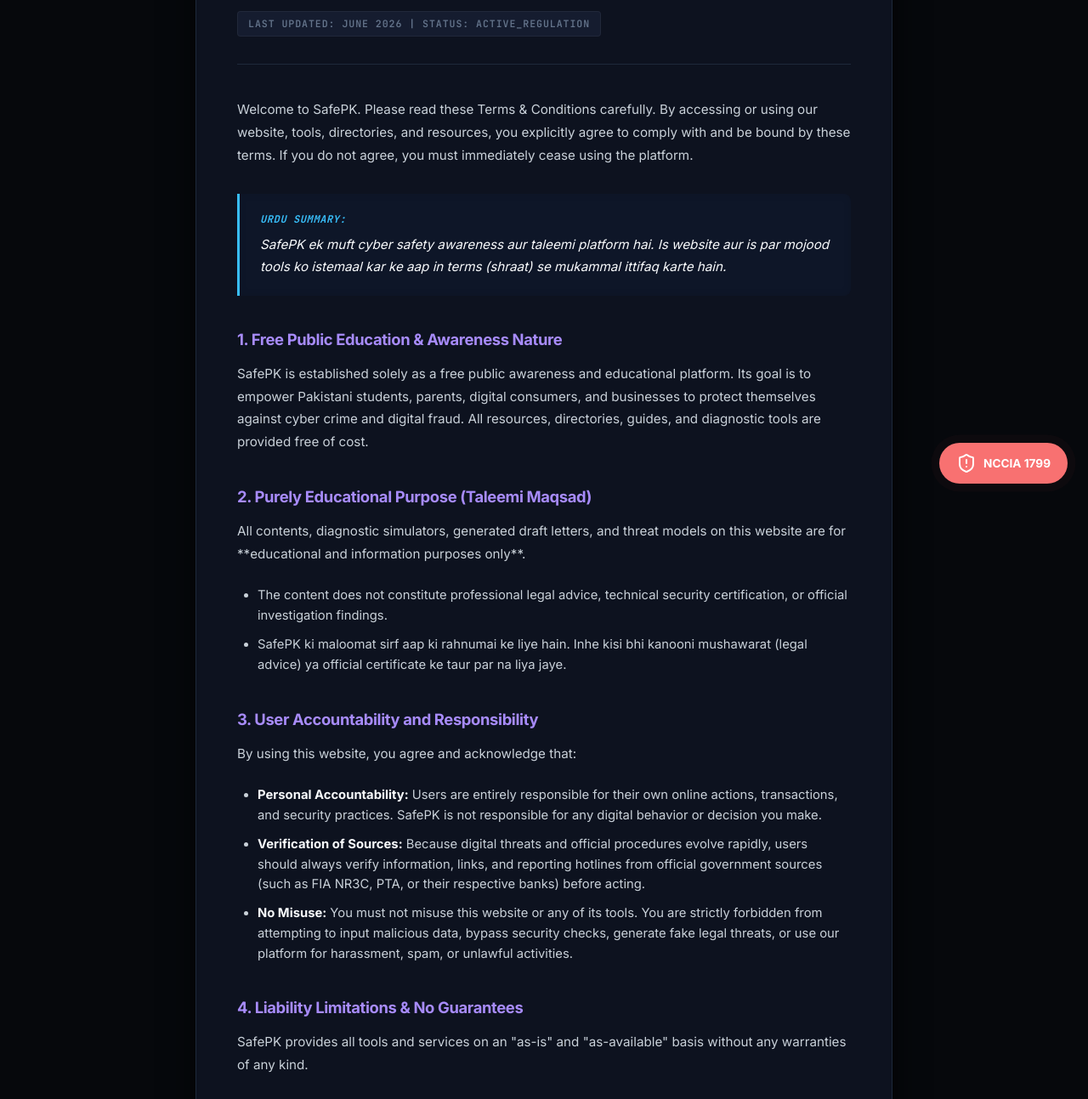
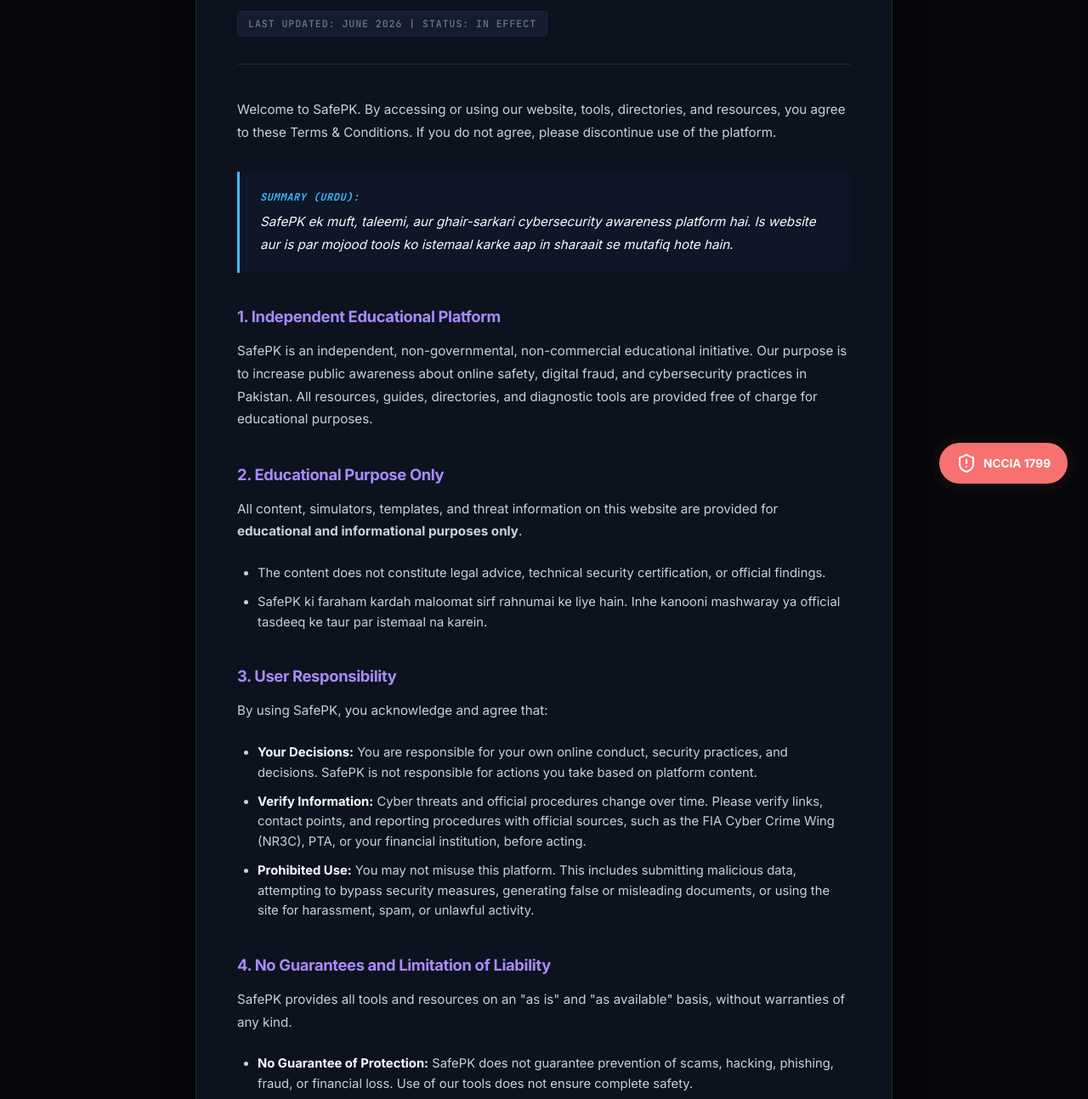
Before and after one commit to Kamran-Liaquat404/SafePK, a React app: page pages/terms-of-use.html in a window 1280 px wide. Shown: the part 207-1500 px from the top of the page at 85% size. Built offline with nearby package versions, Linux system fonts and the light colour scheme.

Commit message:
Update terms-of-use.html

```diff
--- a/pages/terms-of-use.html
+++ b/pages/terms-of-use.html
@@ -7,31 +7,52 @@
       var __DEFINES__ = window.__DEFINES__ || {};
       window.__DEFINES__ = __DEFINES__;
     </script>
-    <title>Terms & Conditions | SafePK</title>
-    <meta name="description" content="Review the Terms and Conditions of SafePK. Understand the terms, guidelines, and user responsibilities for using our free platform." />
-    <meta name="keywords" content="SafePK terms, digital safety guidelines Pakistan, user responsibility" />
+    <title>Terms & Conditions | SafePK - Independent Cybersecurity Awareness Platform</title>
+    <meta name="description" content="SafePK Terms & Conditions: Understand the terms for using our independent, non-governmental educational platform, tools, and resources. SafePK provides cybersecurity awareness only, with no guarantees." />
+    <meta name="keywords" content="SafePK terms and conditions, cybersecurity awareness Pakistan, user responsibilities, non-government, educational platform" />
     <meta name="author" content="SafePK" />
     <meta name="robots" content="index, follow" />
     <link rel="canonical" href="https://safepk.net/pages/terms-of-use.html" />
 
-    <!-- Open Graph / Facebook meta systems -->
+    <!-- Open Graph / Facebook -->
     <meta property="og:type" content="website" />
-    <meta property="og:title" content="Terms & Conditions | SafePK" />
-    <meta property="og:description" content="Review the Terms and Conditions of SafePK. Understand the terms, guidelines, and user responsibilities for using our free platform." />
+    <meta property="og:title" content="Terms & Conditions | SafePK - Independent Cybersecurity Awareness Platform" />
+    <meta property="og:description" content="SafePK is an independent educational platform. By using our website and tools, you agree to these terms. Content is for awareness only and does not constitute professional advice." />
     <meta property="og:url" content="https://safepk.net/pages/terms-of-use.html" />
     <meta property="og:image" content="https://safepk.net/assets/images/safepk_cyber_logo_1782237163960.jpg" />
     <meta property="og:site_name" content="SafePK" />
     <meta property="og:locale" content="en_PK" />
 
-    <!-- Twitter cards -->
-    <meta name="twitter:card" content="summary" />
-    <meta name="twitter:title" content="Terms & Conditions | SafePK" />
-    <meta name="twitter:description" content="View the terms of use for our educational website, threat directories, and offline diagnostic tools." />
+    <!-- Twitter Cards -->
+    <meta name="twitter:card" content="summary_large_image" />
+    <meta name="twitter:title" content="Terms & Conditions | SafePK - Independent Cybersecurity Awareness Platform" />
+    <meta name="twitter:description" content="SafePK provides educational resources and tools for awareness purposes only. Use is subject to these terms and user responsibility." />
     <meta name="twitter:image" content="https://safepk.net/assets/images/safepk_cyber_logo_1782237163960.jpg" />
     <link rel="stylesheet" href="../css/style.css" />
     <link rel="stylesheet" href="../css/responsive.css" />
     <link rel="manifest" href="../manifest.json" />
     <meta name="theme-color" content="#58a6ff" />
+
+    <!-- JSON-LD Schema -->
+    <script type="application/ld+json">
+    {
+      "@context": "https://schema.org",
+      "@type": "WebPage",
+      "name": "Terms & Conditions | SafePK",
+      "url": "https://safepk.net/pages/terms-of-use.html",
+      "description": "Terms for using SafePK, an independent non-governmental educational platform offering cybersecurity awareness resources and tools. Content is for information only and carries no guarantees.",
+      "publisher": {
+        "@type": "Organization",
+        "name": "SafePK",
+        "url": "https://safepk.net",
+        "logo": {
+          "@type": "ImageObject",
+          "url": "https://safepk.net/assets/images/safepk_cyber_logo_1782237163960.jpg"
+        }
+      },
+      "inLanguage": "en-PK"
+    }
+    </script>
   </head>
   <body>
     <!-- Top Nav header -->
@@ -61,49 +82,49 @@
               <span class="text-primary"><i data-lucide="file-text" class="w-7 h-7"></i></span>
               <h1 class="legal-title">Terms & Conditions</h1>
             </div>
-            <span class="legal-meta">LAST UPDATED: JUNE 2026 | STATUS: ACTIVE_REGULATION</span>
+            <span class="legal-meta">LAST UPDATED: JUNE 2026 | STATUS: IN EFFECT</span>
           </div>
 
           <div class="legal-body text-secondary">
             <p>
-              Welcome to SafePK. Please read these Terms & Conditions carefully. By accessing or using our website, tools, directories, and resources, you explicitly agree to comply with and be bound by these terms. If you do not agree, you must immediately cease using the platform.
+              Welcome to SafePK. By accessing or using our website, tools, directories, and resources, you agree to these Terms & Conditions. If you do not agree, please discontinue use of the platform.
             </p>
 
             <blockquote style="border-left: 3px solid var(--color-primary); padding-left: 1rem; margin: 1.5rem 0; font-style: italic; color: var(--text-primary);">
-              <strong>Urdu Summary:</strong> SafePK ek muft cyber safety awareness aur taleemi platform hai. Is website aur is par mojood tools ko istemaal kar ke aap in terms (shraat) se mukammal ittifaq karte hain.
+              <strong>Summary (Urdu):</strong> SafePK ek muft, taleemi, aur ghair-sarkari cybersecurity awareness platform hai. Is website aur is par mojood tools ko istemaal karke aap in sharaait se mutafiq hote hain.
             </blockquote>
 
-            <h3>1. Free Public Education & Awareness Nature</h3>
+            <h3>1. Independent Educational Platform</h3>
             <p>
-              SafePK is established solely as a free public awareness and educational platform. Its goal is to empower Pakistani students, parents, digital consumers, and businesses to protect themselves against cyber crime and digital fraud. All resources, directories, guides, and diagnostic tools are provided free of cost.
+              SafePK is an independent, non-governmental, non-commercial educational initiative. Our purpose is to increase public awareness about online safety, digital fraud, and cybersecurity practices in Pakistan. All resources, guides, directories, and diagnostic tools are provided free of charge for educational purposes.
             </p>
 
-            <h3>2. Purely Educational Purpose (Taleemi Maqsad)</h3>
+            <h3>2. Educational Purpose Only</h3>
             <p>
-              All contents, diagnostic simulators, generated draft letters, and threat models on this website are for **educational and information purposes only**.
+              All content, simulators, templates, and threat information on this website are provided for <strong>educational and informational purposes only</strong>.
             </p>
             <ul>
-              <li>The content does not constitute professional legal advice, technical security certification, or official investigation findings.</li>
-              <li>SafePK ki maloomat sirf aap ki rahnumai ke liye hain. Inhe kisi bhi kanooni mushawarat (legal advice) ya official certificate ke taur par na liya jaye.</li>
+              <li>The content does not constitute legal advice, technical security certification, or official findings.</li>
+              <li>SafePK ki faraham kardah maloomat sirf rahnumai ke liye hain. Inhe kanooni mashwaray ya official tasdeeq ke taur par istemaal na karein.</li>
             </ul>
 
-            <h3>3. User Accountability and Responsibility</h3>
+            <h3>3. User Responsibility</h3>
             <p>
-              By using this website, you agree and acknowledge that:
+              By using SafePK, you acknowledge and agree that:
             </p>
             <ul>
-              <li><strong>Personal Accountability:</strong> Users are entirely responsible for their own online actions, transactions, and security practices. SafePK is not responsible for any digital behavior or decision you make.</li>
-              <li><strong>Verification of Sources:</strong> Because digital threats and official procedures evolve rapidly, users should always verify information, links, and reporting hotlines from official government sources (such as FIA NR3C, PTA, or their respective banks) before acting.</li>
-              <li><strong>No Misuse:</strong> You must not misuse this website or any of its tools. You are strictly forbidden from attempting to input malicious data, bypass security checks, generate fake legal threats, or use our platform for harassment, spam, or unlawful activities.</li>
+              <li><strong>Your Decisions:</strong> You are responsible for your own online conduct, security practices, and decisions. SafePK is not responsible for actions you take based on platform content.</li>
+              <li><strong>Verify Information:</strong> Cyber threats and official procedures change over time. Please verify links, contact points, and reporting procedures with official sources, such as the FIA Cyber Crime Wing (NR3C), PTA, or your financial institution, before acting.</li>
+              <li><strong>Prohibited Use:</strong> You may not misuse this platform. This includes submitting malicious data, attempting to bypass security measures, generating false or misleading documents, or using the site for harassment, spam, or unlawful activity.</li>
             </ul>
 
-            <h3>4. Liability Limitations & No Guarantees</h3>
+            <h3>4. No Guarantees and Limitation of Liability</h3>
             <p>
-              SafePK provides all tools and services on an "as-is" and "as-available" basis without any warranties of any kind.
+              SafePK provides all tools and resources on an "as is" and "as available" basis, without warranties of any kind.
             </p>
             <ul>
-              <li><strong>No Guarantee of Prevention:</strong> SafePK does NOT guarantee the prevention of scams, hacking attempts, identity thefts, phishing, fraud, or financial losses. Using our password checker or link analyzer does not guarantee absolute safety.</li>
-              <li><strong>No Liability for Losses:</strong> Under no circumstances shall SafePK, its developers, or platform administrators be held liable for any direct, indirect, incidental, or consequential damages, financial losses, account breaches, or system failures arising from the use of (or inability to use) our platform or third-party links.</li>
+              <li><strong>No Guarantee of Protection:</strong> SafePK does not guarantee prevention of scams, hacking, phishing, fraud, or financial loss. Use of our tools does not ensure complete safety.</li>
+              <li><strong>No Liability:</strong> To the extent permitted by law, SafePK, its contributors, and administrators are not liable for any direct, indirect, incidental, or consequential damages, losses, or harms resulting from your use of, or inability to use, the platform or any third-party links.</li>
             </ul>
           </div>
         </div>
@@ -159,7 +180,7 @@
     </footer>
 
     <!-- Script assets inclusions -->
-        <script src="https://unpkg.com/lucide@latest"></script>
+    <script src="https://unpkg.com/lucide@latest"></script>
     <script src="../js/data.js"></script>
     <script src="../js/theme.js"></script>
     <script src="../js/script.js"></script>
@@ -173,4 +194,4 @@
       }
     </script>
   </body>
-</html>
+      </html>
```
